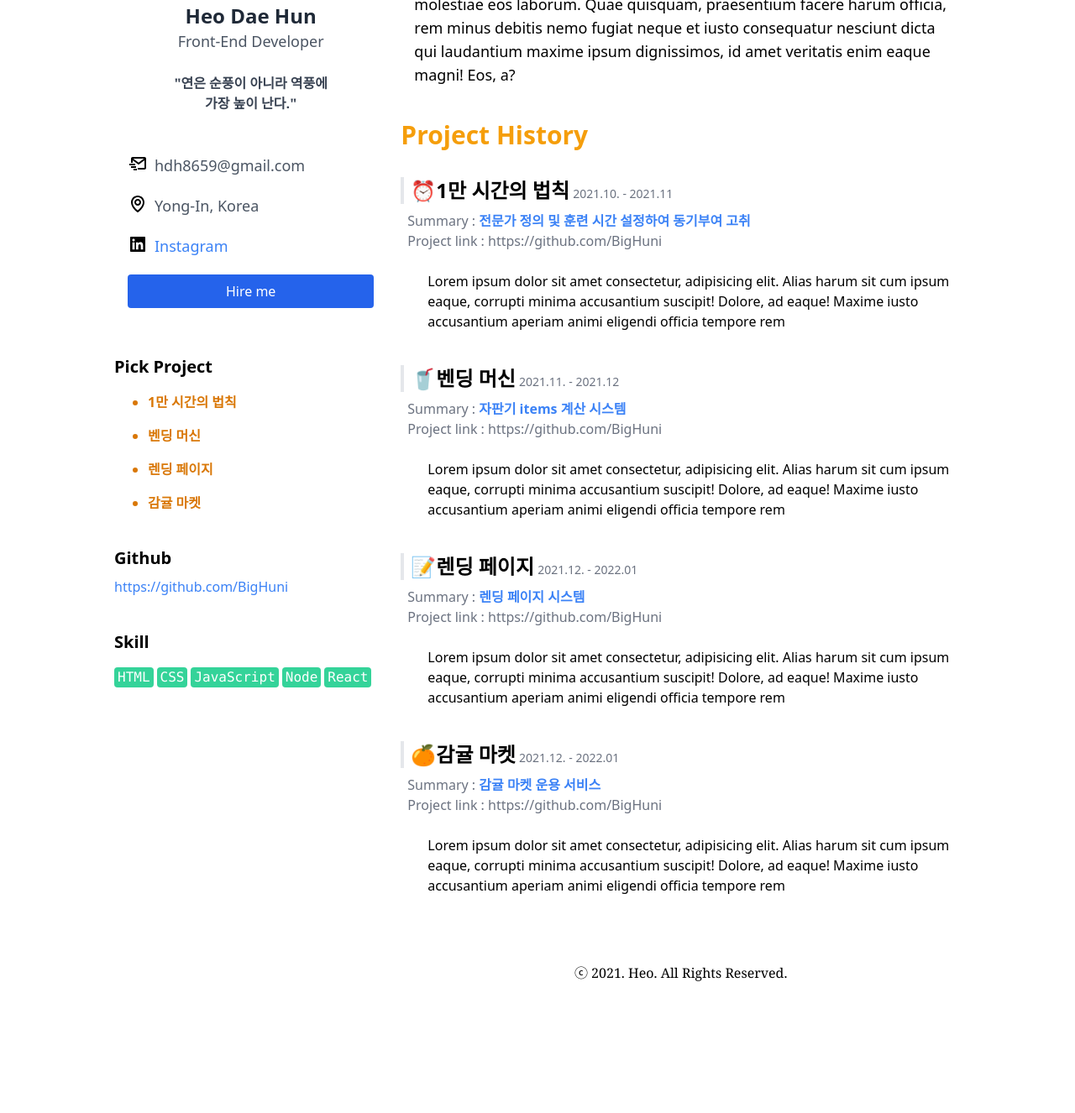
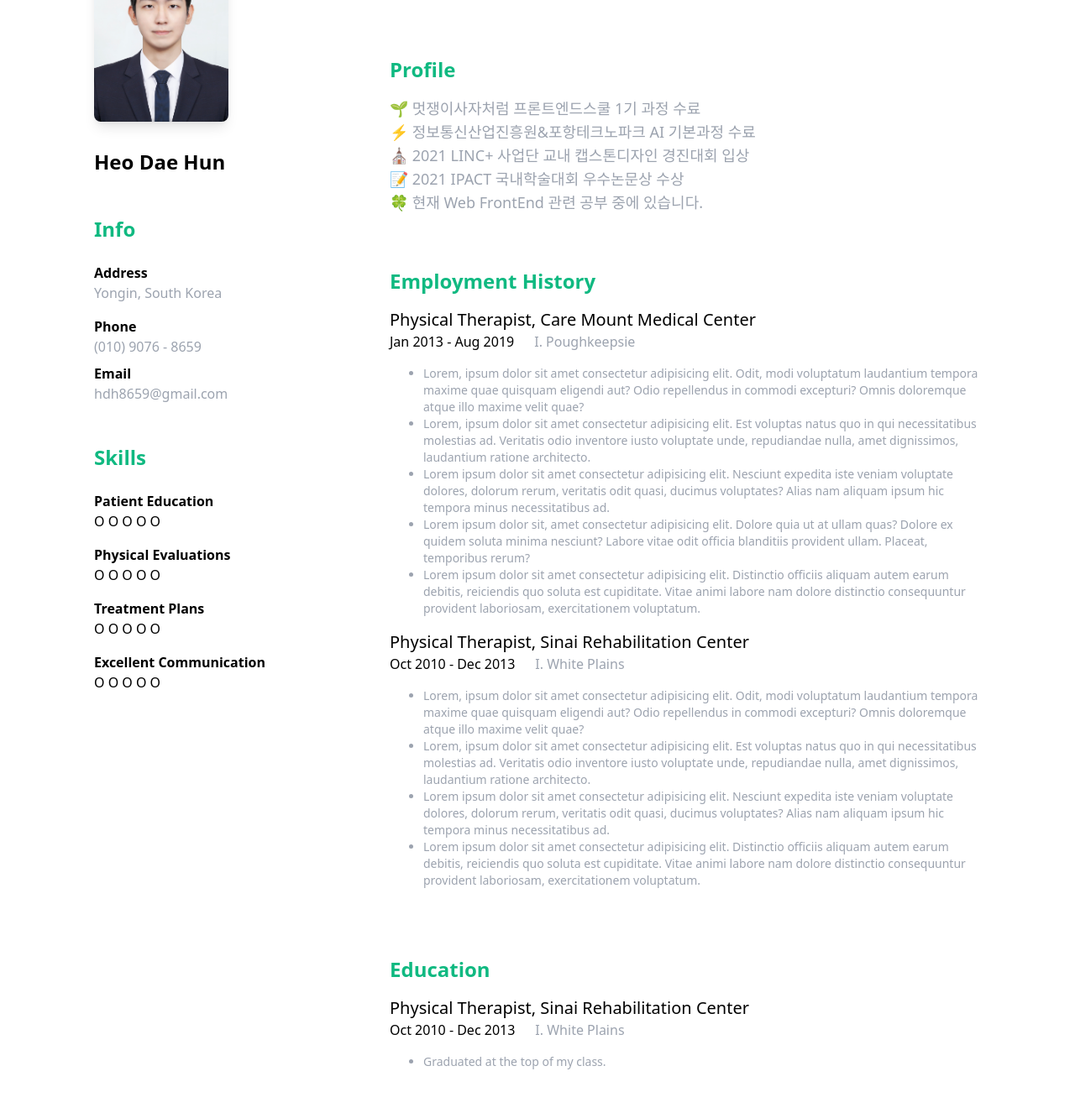
Before and after one commit to BigHuni/tailwind-css-resume, a plain HTML site: page tailwind-css-resume/index.html in a window 1280 px wide. Shown: the part 205-1531 px from the top of the page at 84% size. Before the commit the page ends 1464 px from the top, so only its background shows below. Drawn offline with nearby package versions, Linux system fonts and the light colour scheme.

Commit message:
overall-UI-change

```diff
--- a/tailwind-css-resume/index.html
+++ b/tailwind-css-resume/index.html
@@ -4,169 +4,227 @@
   <meta charset="UTF-8">
   <meta http-equiv="X-UA-Compatible" content="IE=edge">
   <meta name="viewport" content="width=device-width, initial-scale=1.0">
-    <title>이력서</title>
-    <link href="https://unpkg.com/tailwindcss@%5E2/dist/tailwind.min.css" rel="stylesheet">
+  <title>resume</title>
+  <link href="https://unpkg.com/tailwindcss@^2/dist/tailwind.min.css" rel="stylesheet">
 </head>
-<body>
-    <div class="mt-6 max-w-screen-lg md:flex mx-auto">
-      <div class="md:w-1/3 p-2 relative">
+<body class="p-8">
+  <div class="p-20">
+    <div class="grid grid-cols-3">
       <div>
-          <div>
-            <img class="h-40 w-40 rounded-full mx-auto mx-4" src="a.jpg" alt="profilephoto"/>
-            <div class="mb-12 text-center mt-4 justify-center items-center">
-              <h1 class="text-2xl text-xl text-gray-800 font-bold">
+        <div class="py-8">
+          <img
+            class="rounded-lg w-40 h-50 shadow-lg"
+            src="img/daehun.jpg"
+            alt="증명사진"
+          />
+        </div>
+
+        <div class="text-2xl pb-4 font-bold">
           Heo Dae Hun
-              </h1>
-              <div class="md:text-lg text-gray-600">Front-End Developer</div>
-              <p class="mt-6 font-serif text-1xl text-gray-700 font-bold">"연은 순풍이 아니라 역풍에 <br>가장 높이 난다."</p>
+        </div>
+        <div class="py-8">
+          <div class="text-green-500 text-2xl pb-4 font-bold">
+            Info
+          </div>
+
+          <div class="py-2">
+            <div class="font-bold">
+              Address
+            </div>
+            <div class="text-gray-400">
+              <div>Yongin, South Korea</div>
             </div>
           </div>
-          <div class="mx-4 my-4 hidden md:block">
-            <div class="my-5 text-lg text-gray-600 flex">
-              <div class="mr-2">
-                <svg
-                  xmlns="http://www.w3.org/2000/svg"
-                  width="24"
-                  height="24"
-                  viewBox="0 0 24 24">
-                  <path
-                    d="M20,4H6C4.897,4,4,4.897,4,6v5h2V8l6.4,4.8c0.178,0.133,0.389,0.2,0.6,0.2s0.422-0.067,0.6-0.2L20,8v9h-8v2h8 c1.103,0,2-0.897,2-2V6C22,4.897,21.103,4,20,4z M13,10.75L6.666,6h12.668L13,10.75z"/>
-                  <path d="M2 12H9V14H2zM4 15H10V17H4zM7 18H11V20H7z"/>
-                </svg>
+
+
+          <div class="py-2">
+            <div class="font-bold">
+              Phone
             </div>
+            <div class="text-gray-400">
+              <div>(010) 9076 - 8659
+              </div>
+            </div>
+
+            <div class="py-2">
+              <div class="font-bold">
+                Email
+              </div>
+              <div class="text-gray-400">
                 hdh8659@gmail.com
               </div>
-            <div class="my-5 text-lg text-gray-600 flex">
-              <div class="mr-2">
-                <svg
-                  class="text-gray-600"
-                  xmlns="http://www.w3.org/2000/svg"
-                  width="24"
-                  height="24"
-                  viewBox="0 0 24 24">
-                  <path
-                    d="M12,14c2.206,0,4-1.794,4-4s-1.794-4-4-4s-4,1.794-4,4S9.794,14,12,14z M12,8c1.103,0,2,0.897,2,2s-0.897,2-2,2 s-2-0.897-2-2S10.897,8,12,8z"/>
-                  <path
-                    d="M11.42,21.814C11.594,21.938,11.797,22,12,22s0.406-0.062,0.58-0.186C12.884,21.599,20.029,16.44,20,10 c0-4.411-3.589-8-8-8S4,5.589,4,9.995C3.971,16.44,11.116,21.599,11.42,21.814z M12,4c3.309,0,6,2.691,6,6.005 c0.021,4.438-4.388,8.423-6,9.73C10.389,18.427,5.979,14.441,6,10C6,6.691,8.691,4,12,4z"/>
-                </svg>
             </div>
-              Yong-In, Korea
+
           </div>
-            <a
-              href="https://www.instagram.com/big_huni/"
-              class="my-5 text-blue-500 text-lg text-gray-600 flex">
-              <div class="mr-2">
-                <svg
-                  xmlns="http://www.w3.org/2000/svg"
-                  width="24"
-                  height="24"
-                  viewBox="0 0 24 24">
-                  <path
-                    d="M20,3H4C3.447,3,3,3.448,3,4v16c0,0.552,0.447,1,1,1h16c0.553,0,1-0.448,1-1V4C21,3.448,20.553,3,20,3z M8.339,18.337H5.667	v-8.59h2.672V18.337z M7.003,8.574c-0.856,0-1.548-0.694-1.548-1.548s0.691-1.548,1.548-1.548c0.854,0,1.548,0.693,1.548,1.548	S7.857,8.574,7.003,8.574z M18.338,18.337h-2.669V14.16c0-0.996-0.018-2.277-1.388-2.277c-1.39,0-1.601,1.086-1.601,2.207v4.248	h-2.667v-8.59h2.56v1.174h0.037c0.355-0.675,1.227-1.387,2.524-1.387c2.704,0,3.203,1.778,3.203,4.092V18.337z"/>
-                </svg>
+
+
+
+          <div class="py-8">
+            <div class="text-green-500 text-2xl pb-4 font-bold">Skills</div>
+            <div class="py-2">
+              <div class="font-bold">
+                Patient Education
               </div>
-              Instagram
-            </a>
-          </div>
-          <div class="mx-4 hidden md:block">
-            <a
-              href="mailto:hdh8659@gmail.com"
-              class="inline-flex items-center justify-center bg-blue-600 hover:bg-blue-500 focus:outline-none focus:border-blue-700 focus:shadow-outline-blue active:bg-blue-700 transition duration-150 ease-in-out w-full py-2 text-white rounded text-base">
-              Hire me
-            </a>
-          </div>
-          <div class="mt-14 text-xl font-bold">Pick Project</div>
-          <ul class="list-disc pl-10">
-            <li class="mt-4 text-yellow-600 font-bold">1만 시간의 법칙</li>
-            <li class="mt-4 text-yellow-600 font-bold">벤딩 머신</li>
-            <li class="mt-4 text-yellow-600 font-bold">렌딩 페이지</li>
-            <li class="mt-4 text-yellow-600 font-bold">감귤 마켓</li>
-            </ul>
               <div>
-                <div class="mt-10 text-xl font-bold">Github</div>
-                <div class="mt-2 text-blue-500">
-                    <a href="https://github.com/BigHuni">
-                        https://github.com/BigHuni
-                    </a>
+                <div>O O O O O</div>
               </div>
             </div>
-            <div class="mt-10 text-xl font-bold">Skill</div>
-                <div class="float-left font-mono rounded bg-green-400 text-white px-1 mr-1 mt-4">HTML</div>
-                <div class="float-left font-mono rounded bg-green-400 text-white px-1 mr-1 mt-4">CSS</div>
-                <div class="float-left font-mono rounded bg-green-400 text-white px-1 mr-1 mt-4">JavaScript</div>
-                <div class="float-left font-mono rounded bg-green-400 text-white px-1 mr-1 mt-4">Node</div>
-                <div class="float-left font-mono rounded bg-green-400 text-white px-1 mr-1 mt-4">React</div>
+
+            <div class="py-2">
+              <div class="font-bold">
+                Physical Evaluations
+              </div>
+              <div>
+                <div>O O O O O</div>
               </div>
             </div>
-      <div class="md:w-2/3 p-2 w-full">
-        <div class="mx-4 mb-6">
-          <h1 class="mb-8 text-5xl text-gray-700 font-bold">About Me</h1>
-          <p class="text-lg">
-            Lorem ipsum, dolor sit amet consectetur adipisicing elit. Dolor repellendus exercitationem officia numquam ipsum quia officiis ipsa corrupti veritatis provident, beatae magnam, dolorum quos enim doloremque sequi molestiae eos laborum.
-            Quae quisquam, praesentium facere harum officia, rem minus debitis nemo fugiat neque et iusto consequatur nesciunt dicta qui laudantium maxime ipsum dignissimos, id amet veritatis enim eaque magni! Eos, a?
-          </p>
+
+            <div class="py-2">
+              <div class="font-bold">
+                Treatment Plans
               </div>
               <div>
-            <div class="mt-10 text-3xl text-yellow-500 font-bold">Project History</div>
-            <div class="mt-8">
-                <div class="pl-2 text-2xl inline-block border-solid border-l-4 border-light-blue-500 font-bold">⏰1만 시간의 법칙</div>
-                <div class="text-sm text-gray-500 inline-block">2021.10. - 2021.11</div>
-                <div class="mt-2 ml-2 text-gray-500">
-                    Summary :
-                    <div class="text-blue-500 inline-block font-bold">전문가 정의 및 훈련 시간 설정하여 동기부여 고취</div>
-                </div>
-                <div class="ml-2 text-gray-500">
-                    <a href="https://github.com/BigHuni">
-                        Project link : https://github.com/BigHuni
-                    </a>
-                </div>
-                <div class="mt-6 ml-8">Lorem ipsum dolor sit amet consectetur, adipisicing elit. Alias harum sit cum ipsum eaque, corrupti minima accusantium suscipit! Dolore, ad eaque! Maxime iusto accusantium aperiam animi eligendi officia tempore rem</div>
-            </div>
-            <div class="mt-10">
-                <div class="pl-2 text-2xl inline-block border-solid border-l-4 border-light-blue-500 font-bold">🥤벤딩 머신</div>
-                <div class="text-sm text-gray-500 inline-block">2021.11. - 2021.12</div>
-                <div class="mt-2 ml-2 text-gray-500">
-                    Summary :
-                    <div class="text-blue-500 inline-block font-bold">자판기 items 계산 시스템</div>
-                </div>
-                <div class="ml-2 text-gray-500">
-                    <a href="https://github.com/BigHuni">
-                        Project link : https://github.com/BigHuni
-                    </a>
-                </div>
-                <div class="mt-6 ml-8">Lorem ipsum dolor sit amet consectetur, adipisicing elit. Alias harum sit cum ipsum eaque, corrupti minima accusantium suscipit! Dolore, ad eaque! Maxime iusto accusantium aperiam animi eligendi officia tempore rem</div>
-            </div>
-            <div class="mt-10">
-                <div class="pl-2 text-2xl inline-block border-solid border-l-4 border-light-blue-500 font-bold">📝렌딩 페이지</div>
-                <div class="text-sm text-gray-500 inline-block">2021.12. - 2022.01</div>
-                <div class="mt-2 ml-2 text-gray-500">
-                    Summary :
-                    <div class="text-blue-500 inline-block font-bold">렌딩 페이지 시스템</div>
-                </div>
-                <div class="ml-2 text-gray-500">
-                    <a href="https://github.com/BigHuni">
-                        Project link : https://github.com/BigHuni
-                    </a>
-                </div>
-                <div class="mt-6 ml-8">Lorem ipsum dolor sit amet consectetur, adipisicing elit. Alias harum sit cum ipsum eaque, corrupti minima accusantium suscipit! Dolore, ad eaque! Maxime iusto accusantium aperiam animi eligendi officia tempore rem</div>
-            </div>
-            <div class="mt-10">
-                <div class="pl-2 text-2xl inline-block border-solid border-l-4 border-light-blue-500 font-bold">🍊감귤 마켓</div>
-                <div class="text-sm text-gray-500 inline-block">2021.12. - 2022.01</div>
-                <div class="mt-2 ml-2 text-gray-500">
-                    Summary :
-                    <div class="text-blue-500 inline-block font-bold">감귤 마켓 운용 서비스</div>
-                </div>
-                <div class="ml-2 text-gray-500">
-                    <a href="https://github.com/BigHuni">
-                        Project link : https://github.com/BigHuni
-                    </a>
-                </div>
-                <div class="mt-6 ml-8">Lorem ipsum dolor sit amet consectetur, adipisicing elit. Alias harum sit cum ipsum eaque, corrupti minima accusantium suscipit! Dolore, ad eaque! Maxime iusto accusantium aperiam animi eligendi officia tempore rem</div>
+                <div>O O O O O</div>
               </div>
             </div>
-    <footer class="p-20 font-serif text-center">
-        ⓒ 2021. Heo. All Rights Reserved.
-    </footer>
+
+            <div class="py-2">
+              <div class="font-bold">
+                Excellent Communication
+              </div>
+              <div>
+                <div>O O O O O</div>
+              </div>
+            </div>
+
+          </div>
+        </div>
+      </div>
+
+
+      <div class="col-span-2">
+        <div class="py-8">
+          <div class="text-4xl font-bold">
+            연은 순풍이 아니라 역풍에 가장 높이 난다.
+          </div>
+          <div class="text-gray-400">
+            motto
+          </div>
+        </div>
+        <div class="py-8">
+          <div class="text-green-500 text-2xl pb-4 font-bold">
+            Profile
+          </div>
+          <div class="text-gray-400 text-lg">
+            🌱 멋쟁이사자처럼 프론트엔드스쿨 1기 과정 수료 <br>
+            ⚡ 정보통신산업진흥원&포항테크노파크 AI 기본과정 수료 <br>
+            ⛪ 2021 LINC+ 사업단 교내 캡스톤디자인 경진대회 입상 <br>
+            📝 2021 IPACT 국내학술대회 우수논문상 수상 <br>
+            🍀 현재 Web FrontEnd 관련 공부 중에 있습니다. <br>
+          </div>
+        </div>
+        <div class="py-8">
+          <div class="text-green-500 text-2xl pb-4 font-bold">
+            Employment History
+          </div>
+          <div>
+            <div class="text-xl">
+              Physical Therapist, Care Mount Medical Center
+            </div>
+            <div class="flex">
+              <div>
+                Jan 2013 - Aug 2019
+              </div>
+              <div class="pl-6 text-gray-400">
+                I. Poughkeepsie
+              </div>
+            </div>
+            <div>
+              <ul class="list-disc pl-10 text-sm text-gray-400 py-4">
+                <li>Lorem, ipsum dolor sit amet consectetur adipisicing elit. Odit, modi voluptatum laudantium tempora
+                  maxime quae quisquam eligendi aut? Odio repellendus in commodi excepturi? Omnis doloremque atque illo
+                  maxime velit quae?</li>
+                <li>Lorem, ipsum dolor sit amet consectetur adipisicing elit. Est voluptas natus quo in qui
+                  necessitatibus molestias ad. Veritatis odio inventore iusto voluptate unde, repudiandae nulla, amet
+                  dignissimos, laudantium ratione architecto.</li>
+                <li>Lorem ipsum dolor sit amet consectetur adipisicing elit. Nesciunt expedita iste veniam voluptate
+                  dolores, dolorum rerum, veritatis odit quasi, ducimus voluptates? Alias nam aliquam ipsum hic tempora
+                  minus necessitatibus ad.</li>
+                <li>Lorem ipsum dolor sit, amet consectetur adipisicing elit. Dolore quia ut at ullam quas? Dolore ex
+                  quidem soluta minima nesciunt? Labore vitae odit officia blanditiis provident ullam. Placeat,
+                  temporibus rerum?
+                <li>Lorem ipsum dolor sit amet consectetur adipisicing elit. Distinctio officiis aliquam autem earum
+                  debitis, reiciendis quo soluta est cupiditate. Vitae animi labore nam dolore distinctio consequuntur
+                  provident laboriosam, exercitationem voluptatum.</li>
+                </li>
+              </ul>
+            </div>
+          </div>
+
+
+
+          <div>
+            <div class="text-xl">
+              Physical Therapist, Sinai Rehabilitation Center
+            </div>
+            <div class="flex">
+              <div>
+                Oct 2010 - Dec 2013
+              </div>
+              <div class="pl-6 text-gray-400">
+                I. White Plains
+              </div>
+            </div>
+            <div>
+              <ul class="list-disc pl-10 text-sm text-gray-400 py-4">
+                <li>Lorem, ipsum dolor sit amet consectetur adipisicing elit. Odit, modi voluptatum laudantium tempora
+                  maxime quae quisquam eligendi aut? Odio repellendus in commodi excepturi? Omnis doloremque atque illo
+                  maxime velit quae?</li>
+                <li>Lorem, ipsum dolor sit amet consectetur adipisicing elit. Est voluptas natus quo in qui
+                  necessitatibus molestias ad. Veritatis odio inventore iusto voluptate unde, repudiandae nulla, amet
+                  dignissimos, laudantium ratione architecto.</li>
+                <li>Lorem ipsum dolor sit amet consectetur adipisicing elit. Nesciunt expedita iste veniam voluptate
+                  dolores, dolorum rerum, veritatis odit quasi, ducimus voluptates? Alias nam aliquam ipsum hic tempora
+                  minus necessitatibus ad.</li>
+                <li>Lorem ipsum dolor sit amet consectetur adipisicing elit. Distinctio officiis aliquam autem earum
+                  debitis, reiciendis quo soluta est cupiditate. Vitae animi labore nam dolore distinctio consequuntur
+                  provident laboriosam, exercitationem voluptatum.</li>
+                </li>
+              </ul>
+            </div>
+          </div>
+        </div>
+
+
+
+        <div class="py-8">
+          <div class="text-green-500 text-2xl pb-4 font-bold">
+            Education
+          </div>
+
+          <div>
+            <div class="text-xl">
+              Physical Therapist, Sinai Rehabilitation Center
+            </div>
+            <div class="flex">
+              <div>
+                Oct 2010 - Dec 2013
+              </div>
+              <div class="pl-6 text-gray-400">
+                I. White Plains
+              </div>
+            </div>
+            <div>
+              <ul class="list-disc pl-10 text-sm text-gray-400 py-4">
+                <li>Graduated at the top of my class.</li>
+              </ul>
+            </div>
+
+          </div>
+        </div>
+      </div>
+    </div>
+  </div>
 </body>
+
 </html>
```
Also changed, not shown: tailwind-css-resume/img/daehun.jpg (added). Lines whose indentation alone changed are shown as unchanged.
